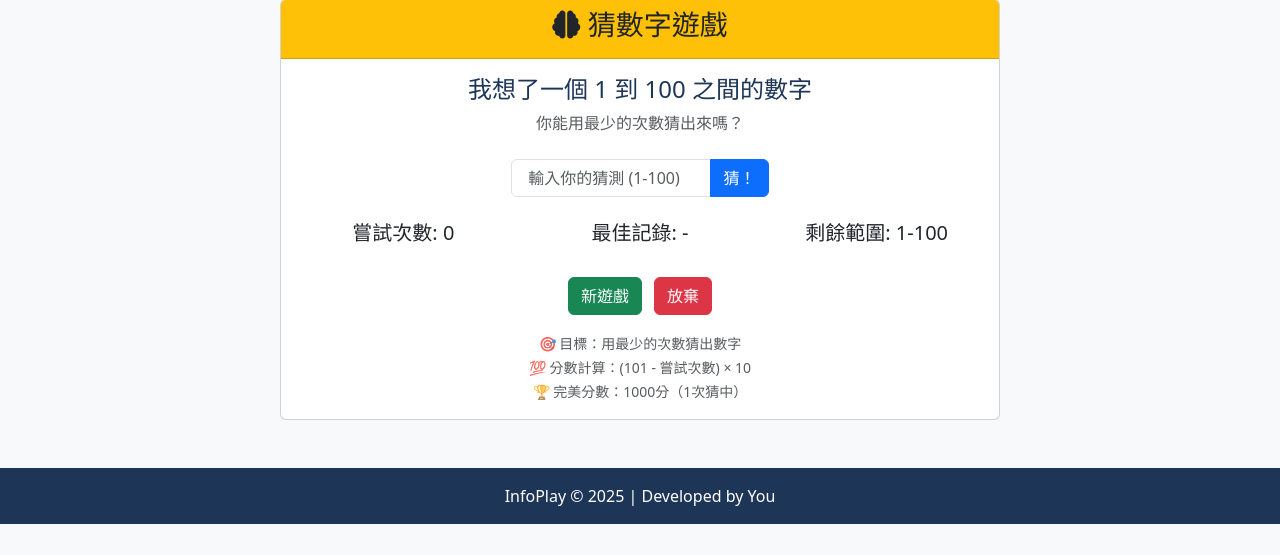
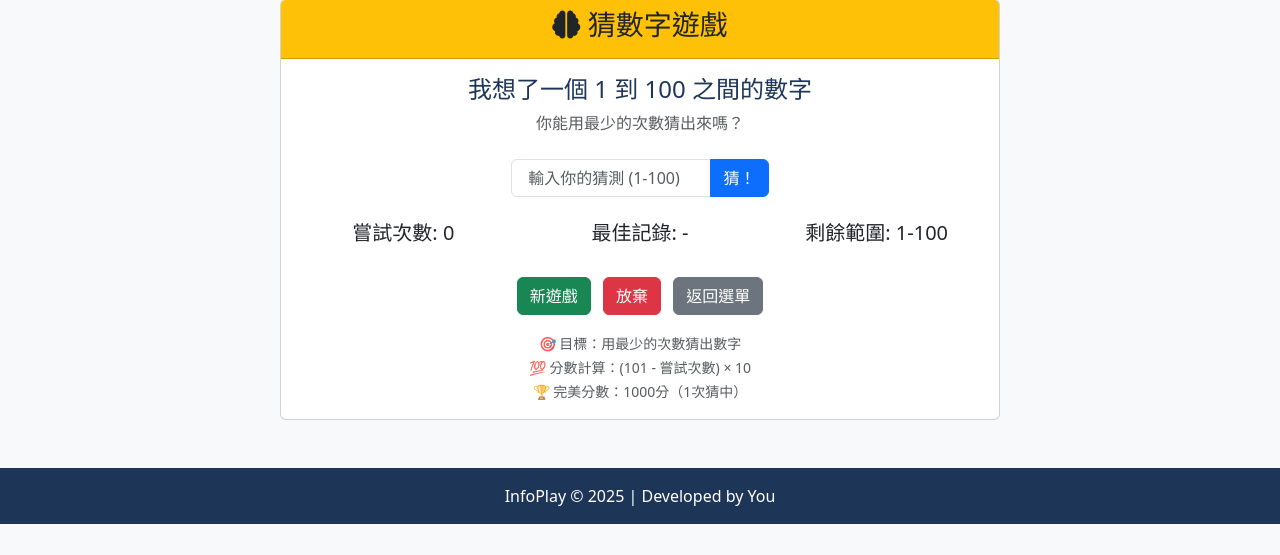
Before and after one commit to Cami-0128/infoPlay, a Flask app: page /game/guess_number in a window 1280 px wide. Shown: the part 105-660 px from the top of the page. Run offline with Flask 3, Linux system fonts and the light colour scheme; a user stored in the database is signed in.

Commit message:
調整遊戲頁面 UI

```diff
--- a/app/templates/guess_number_game.html
+++ b/app/templates/guess_number_game.html
@@ -55,7 +55,8 @@
                     <!-- 遊戲控制 -->
                     <div class="mb-3">
                         <button id="newGameBtn" class="btn btn-success me-2">新遊戲</button>
-                        <button id="giveUpBtn" class="btn btn-danger">放棄</button>
+                        <button id="giveUpBtn" class="btn btn-danger me-2">放棄</button>
+                        <a href="{{ url_for('game.game_menu') }}" class="btn btn-secondary">返回選單</a>
                     </div>
 
                     <!-- 遊戲說明 -->
--- a/app/templates/snake_game.html
+++ b/app/templates/snake_game.html
@@ -63,7 +63,7 @@
                     <p class="mb-0">
                         <kbd>↑</kbd> <kbd>↓</kbd> <kbd>←</kbd> <kbd>→</kbd> 控制方向 |
                         <span class="text-success">綠色食物</span> +1分 |
-                        <span class="text-primary">藍色護身符</span> +1生命 |
+                        <span class="color: #388aff">藍色護身符</span> +1生命 |
                         <span class="text-danger">紅色炸彈</span> -1生命
                     </p>
                 </div>
--- a/app/templates/space_shooter.html
+++ b/app/templates/space_shooter.html
@@ -41,7 +41,8 @@
                     <div class="mt-3">
                         <button id="startBtn" class="btn btn-success me-2">開始遊戲</button>
                         <button id="pauseBtn" class="btn btn-warning me-2" disabled>暫停</button>
-                        <button id="restartBtn" class="btn btn-danger">重新開始</button>
+                        <button id="restartBtn" class="btn btn-danger me-2">重新開始</button>
+                        <a href="{{ url_for('game.game_menu') }}" class="btn btn-secondary">返回選單</a>
                     </div>
 
                     <!-- 遊戲說明 -->
```
